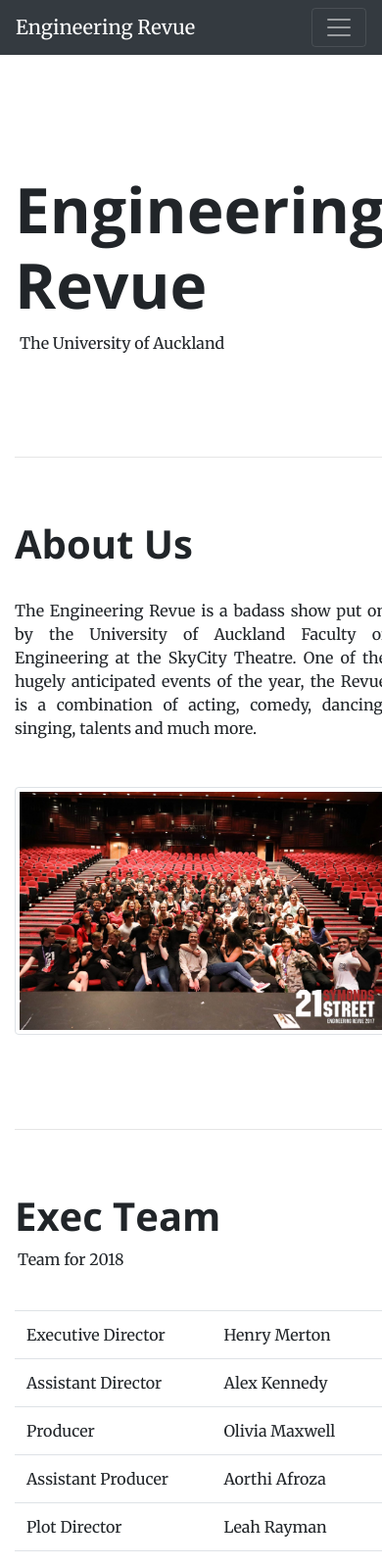
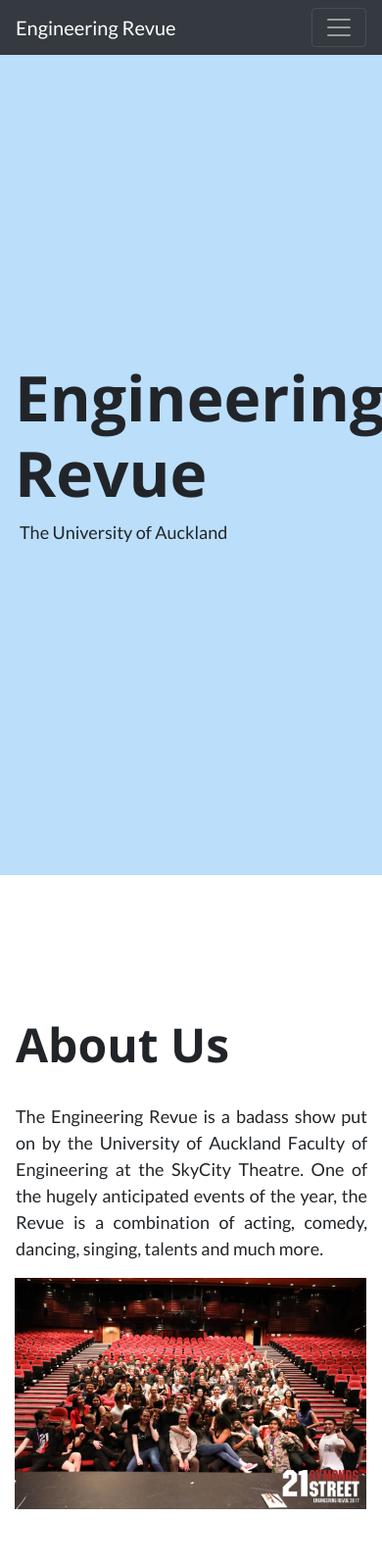
Before and after one commit to UoAEngineeringRevue/UoAEngineeringRevue.github.io, a plain HTML site: page index.html in a window 390 px wide. Shown: the top 1598 px of the page at 98% size. Drawn offline with nearby package versions, Linux system fonts and the light colour scheme.

Commit message:
New styling

```diff
--- /dev/null
+++ b/css/index-style.css
@@ -0,0 +1,87 @@
+body {
+  background-color: white;
+  font-family: 'Lato', sans-serif;
+  margin-top: 3rem;
+}
+h1, h2, h3, h4, h5, h6 {
+  font-family: 'Open Sans', sans-serif;
+}
+h1 {
+    font-size: 3rem;
+}
+p {
+    font-size: 18px;
+}
+.title {
+    background-color: #BBDEFB;
+    padding: 20rem 0rem 20rem 0rem;
+}
+.title-text {
+  font-size: 5rem;
+}
+.subtitle-text {
+  margin-left: 5px;
+}
+.subtitle {
+  margin-left: 3px;
+}
+.section {
+  padding-top: 13rem;
+  margin-bottom: 8rem;
+}
+.section.bottom {
+  padding-top: 0rem;
+  margin-bottom: 5rem;
+}
+.left {
+  padding-left: 3rem;
+}
+.right {
+  padding-right: 3rem;
+}
+.left.about  {
+  padding-top: 7rem;
+}
+.image-fill {
+  width: 100%;
+  height: auto;
+}
+.fa {
+  padding: 20px;
+  margin-right: 10px;
+  font-size: 30px;
+  width: 55px;
+  text-align: center;
+  text-decoration: none;
+  border-radius: 50%;
+}
+.fa:hover {
+  opacity: 0.7;
+}
+.fa-facebook {
+  background: #3B5998;
+  color: white;
+}
+.fa-youtube {
+  background: #bb0000;
+  color: white;
+}
+.fa-snapchat-ghost {
+  background: #fffc00;
+  color: white;
+  text-shadow: -1px 0 black, 0 1px black, 1px 0 black, 0 -1px black;
+}
+@media only screen and (max-width: 550px) {
+  .title-text {
+    font-size: 4rem;
+  }
+  .section {
+    padding-top: 2rem;
+  }
+  .left {
+    padding-left: 1rem;
+  }
+  .right {
+    padding-right: 1rem;
+  }
+}
--- a/index.html
+++ b/index.html
@@ -13,10 +13,10 @@
     <link href="css/bootstrap.min.css" rel="stylesheet">
 
     <!-- Custom styles for this template -->
-    <link href="css/style.css" rel="stylesheet">
+    <link href="css/index-style.css" rel="stylesheet">
 
     <!-- Google Fonts -->
-    <link href="https://fonts.googleapis.com/css?family=Merriweather:400,700|Open+Sans:700" rel="stylesheet">
+    <link href="https://fonts.googleapis.com/css?family=Lato:400,700|Open+Sans:700" rel="stylesheet">
 
     <!-- Font Awesome -->
     <link rel="stylesheet" href="https://cdnjs.cloudflare.com/ajax/libs/font-awesome/4.7.0/css/font-awesome.min.css">
@@ -42,32 +42,25 @@
     </nav>
 
     <div class="container-fluid">
-      <div class="row" id="home">
+      <div class="row title" id="home">
         <div class="col-md-6 offset-md-3">
-          <div class="section top">
           <h1 class="title-text">Engineering<br>Revue</h1>
           <p class="subtitle-text">The University of Auckland</p>
-            <br><br><br>
-            <hr>
-          </div>
         </div>
       </div>
 
       <!-- About Section -->
-      <div class="row">
-        <div class="col-md-6 offset-md-3">
-          <div class="section">
+      <div class="row section">
+        <div class="col-md-5 left about">
           <h1>About Us</h1>
           <br>
-              <p align="justify">The Engineering Revue is a badass show put on by the University of Auckland Faculty of Engineering at the SkyCity Theatre.
+          <p align="justify">
+            The Engineering Revue is a badass show put on by the University of Auckland Faculty of Engineering at the SkyCity Theatre.
             One of the hugely anticipated events of the year, the Revue is a combination of acting, comedy, dancing, singing, talents and much more.
           </p>
-
-              <img src="img/cast_2017.jpg" class="img-thumbnail images" style="width: 100%; height: auto">
-
-              <br><br><br>
-              <hr>
         </div>
+        <div class="col-md-6 offset-md-1 right">
+            <img src="img/cast_2017.jpg" class="image-fill">
         </div>
       </div>
       <!-- /About Section -->
@@ -163,7 +156,6 @@
                   </tbody>
                 </table>
               </div>
-
               <br><br><br>
               <hr>
           </div>
```
Lines whose indentation alone changed are shown as unchanged.
